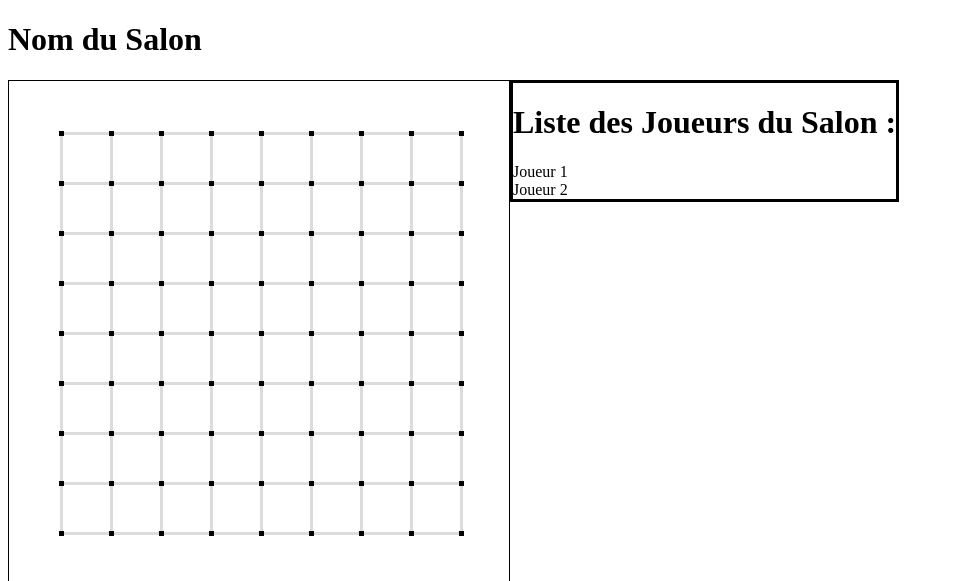
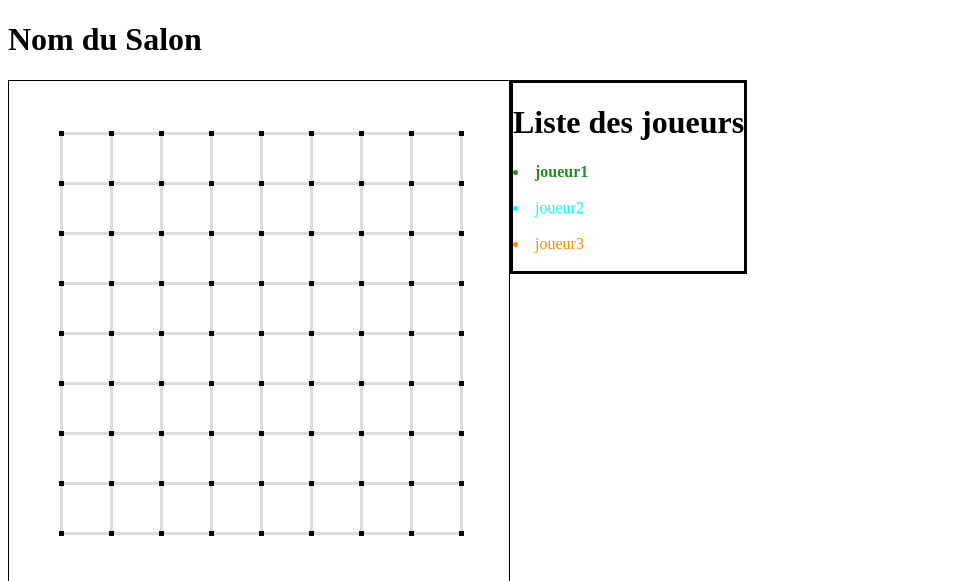
Before and after one commit to kamilakesbi/Projet_web, a PHP site: page /jeu.html in a window 1280 px wide. Shown: the top 581 px of the page, without its empty margins (0-954 px from the left). Run offline with PHP 8.4, Linux system fonts and the light colour scheme.

Commit message:
updated : jeu and data.php

```diff
--- a/data.php
+++ b/data.php
@@ -1,9 +1,9 @@
 <?php
 
 
-$joueur1 = array("id"=>0, "color"=>"blue");
-$joueur2 = array("id"=>1, "color" =>"green");
-$joueur3 = array("id"=>2, "color" =>"yellow");
+$joueur1 = array("id"=>0, "color"=>"ForestGreen");
+$joueur2 = array("id"=>1, "color" =>"Aqua");
+$joueur3 = array("id"=>2, "color" =>"DarkOrange");
 
 
 $joueurs = array("joueur1"=>$joueur1, "joueur2"=>$joueur2, "joueur3"=>$joueur3);
--- a/jeu.html
+++ b/jeu.html
@@ -15,7 +15,7 @@
     var path_lines;
     var path_squares;
     var salon;
-    var idLastPlayer = 1;
+    var idLastPlayer = 0;
     var refListJoueurs ;
 
     function init(){
@@ -58,6 +58,7 @@
         path_squares = [];
 
         refListJoueurs = document.getElementById("listeJoueurs");
+        writePlayers();
 
 
 
@@ -104,12 +105,13 @@
 
                 } else {
                     joueur = whosTurn();
-
+                    //writePlayers();
+                    console.log(joueur.color);
                     ctx.strokeStyle = joueur.color;
                     ctx.fill();
                     path_lines[p].clicked = true;
                     ctx.stroke(path_lines[p].object);
-                    isSquare(Xcurseur, Ycurseur, joueur.color);
+                    isSquare(Xcurseur, Ycurseur,joueur.color);
                 }
 
             }
@@ -121,7 +123,7 @@
     // Retourne un JSON avec :
     //              - L'objet ligne
     //              - Booléen pour savoir si l'on a cliqué sur l'objet ou non.
-    function creatLine(x,y,a,b, color ='#DCDCDC', clicked = false) {
+    function creatLine(x,y,a,b, color ='#dcdcdc', clicked = false) {
         line = new Path2D();
         line.moveTo(x,y);
         line.lineTo(a, b);
@@ -190,15 +192,14 @@
         }
     }
 
-
     // Retourne un json contenant le joueur dont c'est le tour de jouer
     // incrémente idLasplayer
     function whosTurn(){
-        idLastPlayer = idLastPlayer % salon["nombreJoueurs"];
         //console.log(idLastPlayer);
         for (j in salon.joueurs){
             if (salon["joueurs"][j].id == idLastPlayer){
                 idLastPlayer++;
+                idLastPlayer = idLastPlayer % salon["nombreJoueurs"];
                 return salon["joueurs"][j];
             }
         }
@@ -216,24 +217,32 @@
     }
 
     function writePlayers(){
-        refListJoueurs.innerHTML = null;
-        for (joueur in salon.joueurs){
+
+        refListJoueurs.innerHTML = "<h1>Liste des joueurs </h1>";
+        for (j in salon.joueurs){
+            if (salon.joueurs[j]["id"] == idLastPlayer){
+                couleur = salon.joueurs[j].color;
+                refListJoueurs.innerHTML += "<li style='color:" +couleur + "; font-weight: bolder;'>"+ j +"</li>";
+                refListJoueurs.innerHTML += "<br/>";
+            } else {
+                couleur = salon.joueurs[j].color;
+                refListJoueurs.innerHTML += "<li style='color:" +couleur + ";'>"+ j +"</li>";
+                refListJoueurs.innerHTML += "<br/>";
+            }
+
         }
     }
-
-
-
-
 
 
 </script>
 
 <style>
 
+
     #listeJoueurs {
         border : 3px solid black ;
         float : left ;
-        display : inline;
+        display : inline
     }
 
     canvas {
@@ -253,9 +262,7 @@
 
 <div id="listeJoueurs">
     <h1> Liste des Joueurs du Salon : </h1>
-    <l> Joueur 1</l>
-    <br/>
-    <l> Joueur 2 </l>
+
 </div>
 
 </body>
```
